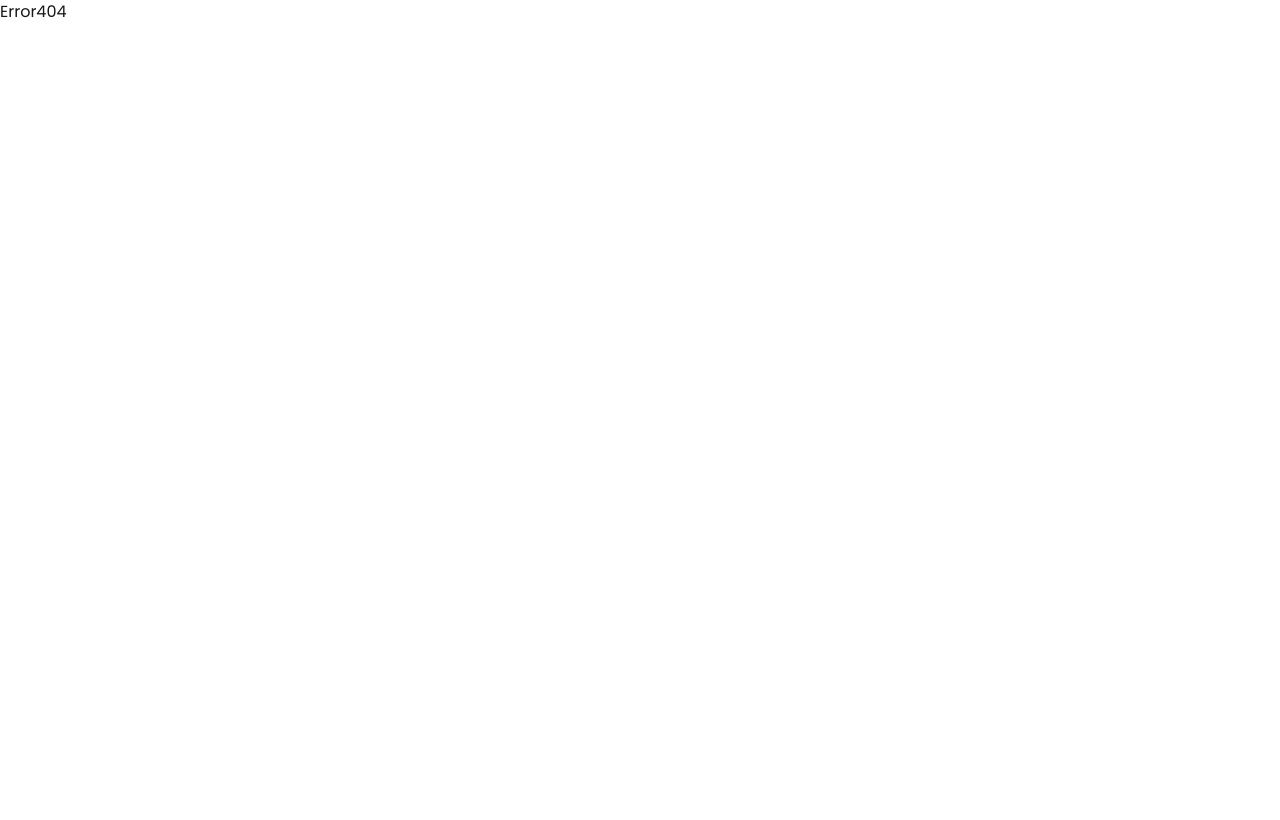
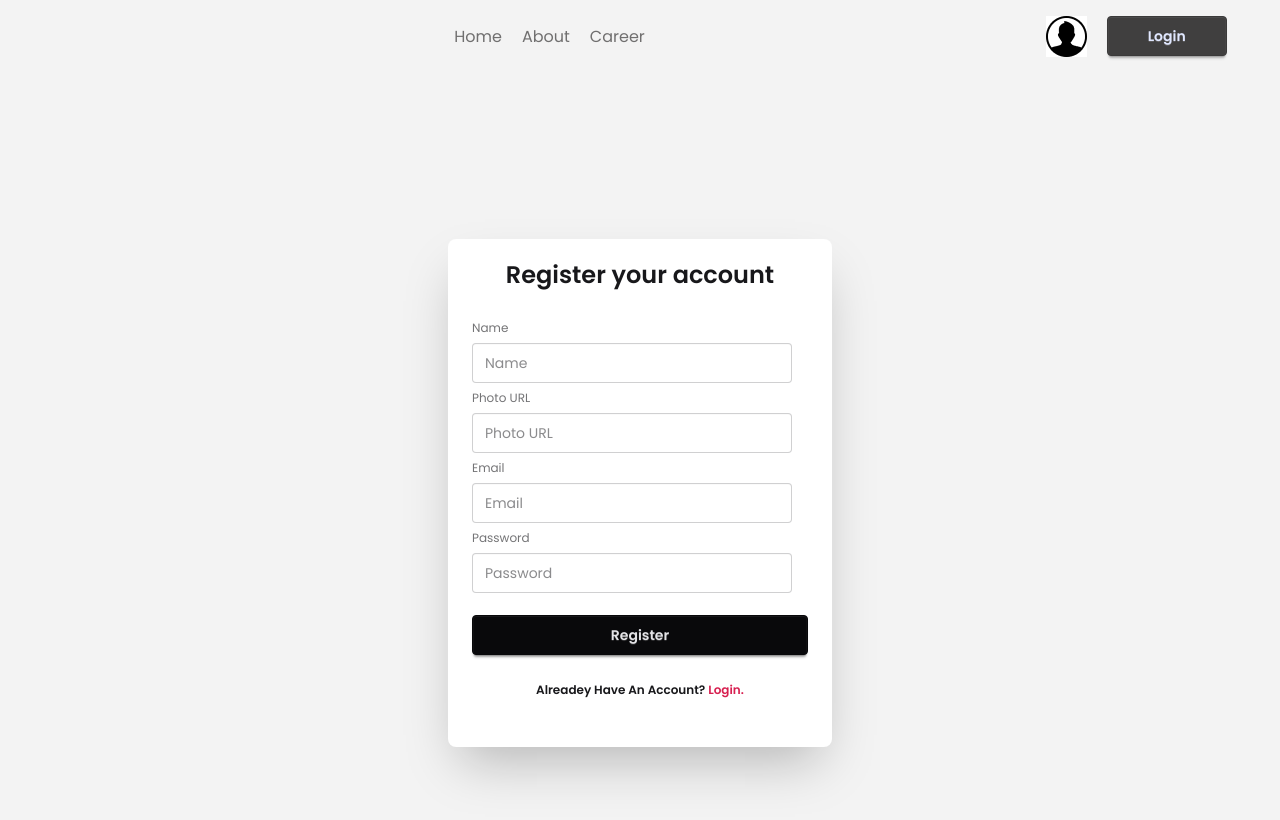
Before and after one commit to Sara-Rubaya/Dragon-News, a React (Vite) app: page /auth/register in a window 1280 px wide. Shown: the top 820 px of the page. Built offline with nearby package versions, Linux system fonts and the light colour scheme.

Commit message:
added login & register

```diff
--- a/src/Components/Navbar.jsx
+++ b/src/Components/Navbar.jsx
@@ -1,5 +1,5 @@
 import React from 'react';
-import { NavLink } from 'react-router';
+import { Link, NavLink } from 'react-router';
 import user from "../assets/user.png";
 
 const Navbar = () => {
@@ -13,7 +13,7 @@
             </div>
             <div className='login-btn flex gap-5'>
                 <img src={user} alt="" />
-                <button className='btn btn-primary px-10' >Login</button>
+                <Link to="/auth/login" className='btn btn-primary px-10' >Login</Link>
             </div>
         </div>
     );
--- /dev/null
+++ b/src/Layouts/AuthLayout.jsx
@@ -0,0 +1,19 @@
+import React from 'react';
+import Navbar from '../Components/Navbar';
+import { Outlet } from 'react-router';
+
+const AuthLayout = () => {
+    return (
+        <div className='bg-base-200 min-h-screen'>
+            <header className='w-11/12 mx-auto py-4'>
+                <Navbar></Navbar>
+            </header>
+            <main className='w-11/12 mx-auto py-5'>
+            <Outlet></Outlet>
+
+            </main>
+        </div>
+    );
+};
+
+export default AuthLayout;
--- /dev/null
+++ b/src/pages/Login.jsx
@@ -0,0 +1,27 @@
+import React from 'react';
+import { Link } from 'react-router';
+
+const Login = () => {
+    return (
+        <div className='flex justify-center min-h-screen items-center'>
+            <div className="card bg-base-100 w-full max-w-sm shrink-0 shadow-2xl py-5">
+                <h2 className='font-semibold text-2xl text-center'>Login your account</h2>
+             <div className="card-body">
+               <fieldset className="fieldset">
+              <label className="label">Email</label>
+               <input type="email" className="input" placeholder="Email" />
+               <label className="label">Password</label>
+              <input type="password" className="input" placeholder="Password" />
+              <div><a className="link link-hover">Forgot password?</a></div>
+
+              <button className="btn btn-neutral mt-4">Login</button>
+
+              <p className='font-semibold text-center pt-5'>Don't Have An Account? <Link className='text-secondary' to="/auth/register">Register.</Link></p>
+             </fieldset>
+             </div>
+    </div>
+        </div>
+    );
+};
+
+export default Login;
--- /dev/null
+++ b/src/pages/Register.jsx
@@ -0,0 +1,35 @@
+import React from 'react';
+import { Link } from 'react-router';
+
+const Register = () => {
+    return (
+        <div className='flex justify-center min-h-screen items-center'>
+        <div className="card bg-base-100 w-full max-w-sm shrink-0 shadow-2xl py-5">
+            <h2 className='font-semibold text-2xl text-center'>Register your account</h2>
+         <div className="card-body">
+           <fieldset className="fieldset">
+
+          <label className="label">Name</label>
+           <input type="text" className="input" placeholder="Name" />
+
+           <label className="label">Photo URL</label>
+           <input type="text" className="input" placeholder="Photo URL" />
+
+           <label className="label">Email</label>
+           <input type="email" className="input" placeholder="Email" />
+
+           <label className="label">Password</label>
+          <input type="password" className="input" placeholder="Password" />
+
+
+          <button className="btn btn-neutral mt-4">Register</button>
+
+          <p className='font-semibold text-center pt-5'>Alreadey Have An Account? <Link className='text-secondary' to="/auth/login">Login.</Link></p>
+         </fieldset>
+         </div>
+</div>
+    </div>
+    );
+};
+
+export default Register;
```
Also changed, not shown: src/Routes/Router.jsx (+14 -1 lines).
